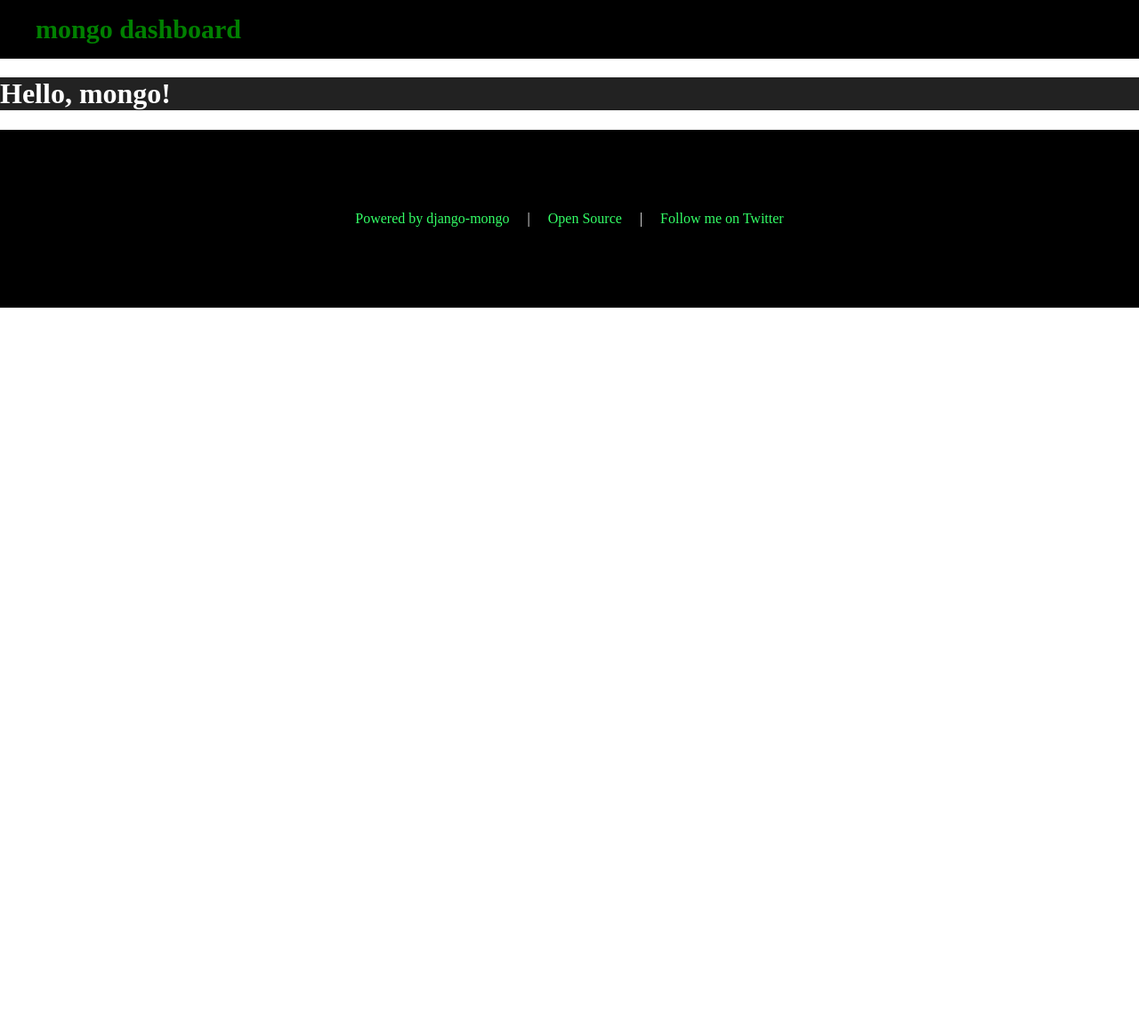
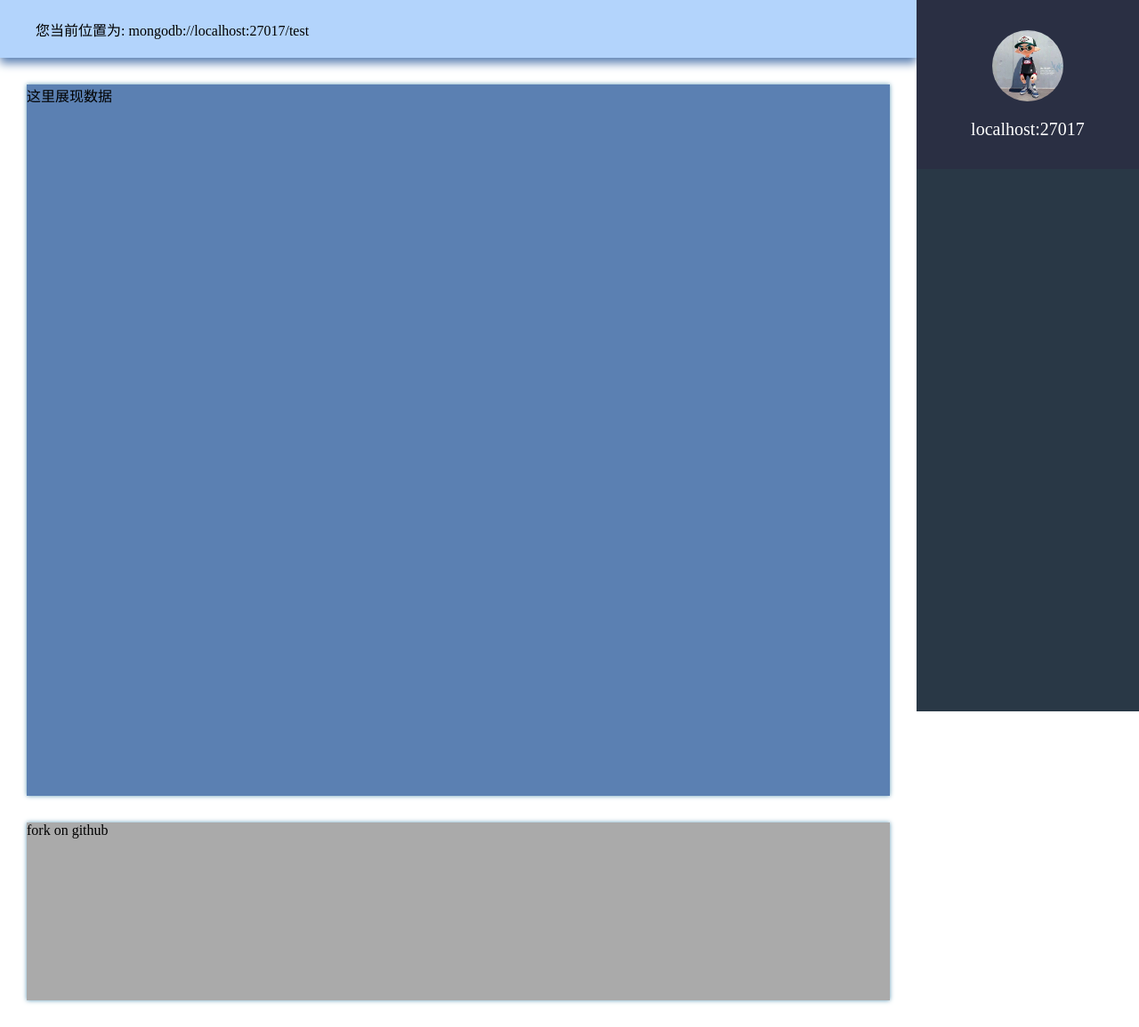
Before and after one commit to ltoddy/django-mongo, a Django app: page /mongo/ in a window 1280 px wide. Shown: the whole page at 89% size. Before the commit the page ends 346 px from the top, so only its background shows below. Run offline with Django 3.2, Linux system fonts and the light colour scheme; data that the repository does not hold is empty.

Commit message:
side bar (in the rough)

```diff
--- a/mongo/__init__.py
+++ b/mongo/__init__.py
@@ -1,5 +1,9 @@
+from django.http import Http404
 from pymongo import MongoClient
 
 from mongo.config import Config
 
-mongo_client = MongoClient(Config().mongo_uri())
+try:
+    mongo_client = MongoClient(Config().mongo_uri())
+except:
+    raise Http404
--- a/mongo/admin.py
+++ /dev/null
@@ -1 +0,0 @@
-from django.contrib import admin
--- a/mongo/static/css/index.css
+++ b/mongo/static/css/index.css
@@ -1,50 +1,91 @@
-.nav-container {
-    display: flex;
-    flex-direction: row;
-    background-color: #000;
+/*---------begin sidebar---------*/
+.side-nav {
+    height: 100%;
+    width: 250px;
+    position: fixed;
+    top: 0;
+    right: 0;
+    background-color: #293846;
+    z-index: 1;
+    overflow-x: hidden;
 }
 
-.nav {
-    list-style: none;
-}
-
-.nav-title {
-    color: green;
-    font-size: 30px;
-    font-weight: bold;
-}
-
-.content {
-    background-color: #222;
-    color: #fff;
-}
-
-.footer {
-    height: 200px;
-    background-color: #000;
+.mongo-info-container {
+    height: 150px;
+    background-color: #2a2f43;
+    padding: 20px;
     display: flex;
     flex-direction: column;
     justify-content: center;
 }
 
-.footer-content {
+.mongo-info-item {
+    margin: 10px;
     display: flex;
     flex-direction: row;
     justify-content: center;
-    align-content: center;
 }
 
-.footer-content-item {
-    margin: 0 20px;
+/*--------------------------------*/
+.mongo-icon {
+    height: 80px;
+    border-radius: 100px;
 }
 
-.footer-content-item:hover {
-    background-color: #aaaaaa;
-    border-radius: 5px;
-    transform: scale(1.2);
+.mongo-uri {
+    font-size: 20px;
+    color: white;
 }
 
-.footer-content-item > a {
-    color: #33ff66;
-    text-decoration-line: none;
+/*----------------------------*/
+.mongo-db-container {
+    background-color: #293846;
+    color: white;
 }
+
+.mongo-db-name {
+    font-size: 17px;
+    padding-left: 20px;
+    padding-top: 12px;
+    padding-bottom: 12px;
+    border: 10px red;
+}
+
+.mongo-db-name > a {
+    color: white;
+    text-decoration: none;
+}
+
+.mongo-db-name > a:hover {
+    color: #67d3e0;
+}
+
+/*--------------------------------*/
+
+.main {
+    margin-right: 250px;
+}
+
+.navigation {
+    background-color: #b3d4fc;
+    height: 65px;
+    padding-left: 40px;
+    display: flex;
+    flex-direction: column;
+    justify-content: center;
+    box-shadow: #5b80b2 0 6px 10px;
+}
+
+.content {
+    background-color: #5b80b2;
+    margin: 30px;
+    box-shadow: #609ab6 0 0 5px;
+    height: 800px;
+}
+
+.footer {
+    margin: 30px;
+    height: 200px;
+    background-color: #aaaaaa;
+    box-shadow: #609ab6 0 0 5px;
+}
--- /dev/null
+++ b/mongo/templates/mongo/base.html
@@ -0,0 +1,20 @@
+{% load static %}
+<!DOCTYPE html>
+<html lang="en">
+<head>
+    <meta charset="UTF-8">
+    <title>mongo dashboard</title>
+    <link rel="shortcut icon" type="image/x-icon" href="{% static 'favicon.ico' %}">
+    <style>
+        html, body {
+            margin: 0;
+        }
+    </style>
+    {% block style %}{% endblock style %}
+</head>
+<body>
+{% block content %}{% endblock content %}
+
+{% block javascript %}{% endblock javascript %}
+</body>
+</html>
--- a/mongo/templates/mongo/index.html
+++ b/mongo/templates/mongo/index.html
@@ -1,56 +1,41 @@
+{% extends "mongo/base.html" %}
 {% load static %}
-<!DOCTYPE html>
-<html lang="en">
-<head>
-    <meta charset="UTF-8">
-    <title>mongo dashboard</title>
+
+{% block style %}
     <link rel="stylesheet" href="{% static 'css/index.css' %}">
-    <style>
-        html, body {
-            margin: 0;
-        }
-    </style>
-</head>
-<body>
+{% endblock style %}
 
-<nav class="nav-container">
-    <ul class="nav nav-left">
-        <li class="nav-title">mongo dashboard</li>
-    </ul>
-</nav>
+{% block content %}
+    <div class="side-nav">
+        <div class="mongo-info-container">
+            <div class="mongo-info-item">
+                <img class="mongo-icon" src="{% static "me.jpg" %}" alt="">
+            </div>
+            <div class="mongo-info-item mongo-uri">
+                <span>localhost:27017</span>
+            </div>
+        </div>
 
-<header></header>
+        <div class="mongo-db-container">
+            {% for name in database_names %}
+                <div class="mongo-db-name">
+                    <a href="">{{ name }}</a>
+                </div>
+            {% endfor %}
+        </div>
+    </div>
 
-<div class="content">
-    <div class="container">
-        <h1>Hello, mongo!</h1>
+    <div class="main">
+        <nav class="navigation" role="navigation">
+            您当前位置为: mongodb://localhost:27017/test
+        </nav>
+
+        <div class="content">
+            这里展现数据
+        </div>
+
+        <footer class="footer">
+            fork on github
+        </footer>
     </div>
-</div>
-
-<footer class="footer">
-    <div class="footer-content">
-        <span class="footer-content-item">
-            <a href="">
-                Powered by django-mongo
-            </a>
-        </span>
-
-        <span style="color: #fff;"> | </span>
-
-        <span class="footer-content-item">
-            <a href="">
-                Open Source
-            </a>
-        </span>
-
-        <span style="color: #fff;"> | </span>
-
-        <span class="footer-content-item">
-        <a href="https://twitter.com/taoliu0509">
-            Follow me on Twitter
-        </a>
-        </span>
-    </div>
-</footer>
-</body>
-</html>
+{% endblock content %}
--- a/mongo/views.py
+++ b/mongo/views.py
@@ -1,6 +1,9 @@
 from django.http import HttpRequest, HttpResponse
 from django.shortcuts import render
 
+from . import mongo_client
+
 
 def index(request: HttpRequest) -> HttpResponse:
-    return render(request, 'mongo/index.html')
+    database_names = mongo_client.list_database_names()
+    return render(request, 'mongo/index.html', {'database_names': database_names})
```
Also changed, not shown: mongo/static/favicon.ico (added), mongo/static/me.jpg (added).
